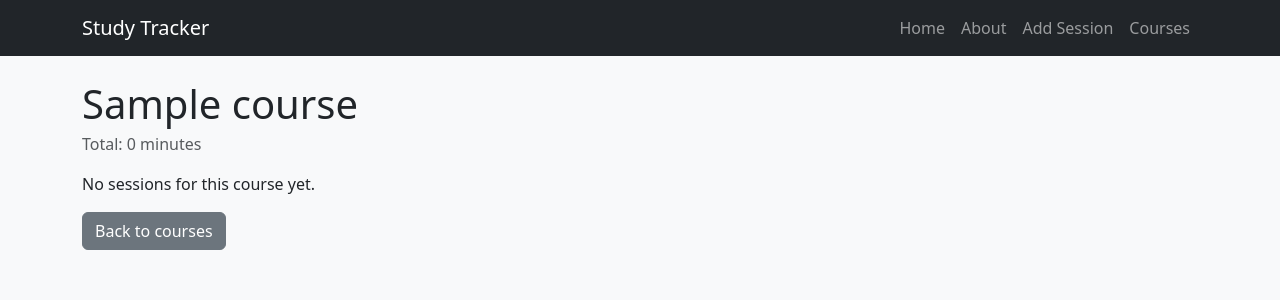
After one commit to xbeeso/study-tracker, a Django app: page /courses/1/ in a window 1280 px wide. The commit adds this page. Shown: the top 300 px of the page. Run offline with Django 5.2, Linux system fonts and the light colour scheme; tables that the repository leaves empty hold one stand-in row (values such as "Sample post"); data that the repository does not hold is empty.

Commit message:
Add courses list and course detail pages

```diff
--- a/tracker/templates/tracker/base.html
+++ b/tracker/templates/tracker/base.html
@@ -17,7 +17,8 @@
                 {# 'home' and 'about' are the name= values from urls.py. #}
                 <a class="nav-link" href="{% url 'home' %}">Home</a>
                 <a class="nav-link" href="{% url 'about' %}">About</a>
-                                <a class="nav-link" href="{% url 'add_session' %}">Add Session</a>
+                <a class="nav-link" href="{% url 'add_session' %}">Add Session</a>
+                <a class="nav-link" href="{% url 'course_list' %}">Courses</a>
             </div>
         </div>
     </nav>
--- /dev/null
+++ b/tracker/templates/tracker/course_detail.html
@@ -0,0 +1,33 @@
+{% extends "tracker/base.html" %}
+
+{% block title %}{{ course.name }}{% endblock %}
+
+{% block content %}
+    <h1 class="mb-1">{{ course.name }}</h1>
+    <p class="text-muted mb-3">Total: {{ total_minutes }} minutes</p>
+
+    {% if sessions %}
+        <table class="table table-striped bg-white">
+            <thead>
+                <tr>
+                    <th>Date</th>
+                    <th>Minutes</th>
+                    <th>Note</th>
+                </tr>
+            </thead>
+            <tbody>
+                {% for session in sessions %}
+                    <tr>
+                        <td>{{ session.day }}</td>
+                        <td>{{ session.minutes }}</td>
+                        <td>{{ session.note }}</td>
+                    </tr>
+                {% endfor %}
+            </tbody>
+        </table>
+    {% else %}
+        <p>No sessions for this course yet.</p>
+    {% endif %}
+
+    <a href="{% url 'course_list' %}" class="btn btn-secondary">Back to courses</a>
+{% endblock %}
--- a/tracker/templates/tracker/home.html
+++ b/tracker/templates/tracker/home.html
@@ -21,7 +21,10 @@
         {% for session in sessions %}
         <tr>
             <td>{{ session.day }}</td>
-                        <td>{{ session.course.name }}</td>
+            <td>
+                {# Link to this session's course page: session -> its course -> its number. #}
+                <a href="{% url 'course_detail' session.course.pk %}">{{ session.course.name }}</a>
+            </td>
             <td>{{ session.minutes }}</td>
             <td>{{ session.note }}</td>
         </tr>
--- a/tracker/urls.py
+++ b/tracker/urls.py
@@ -10,4 +10,9 @@ urlpatterns = [
     path("about/", views.about, name="about"),
         # "add/" = the page with the add-session form.
     path("add/", views.add_session, name="add_session"),
+        path("courses/", views.course_list, name="course_list"),
+    # <int:pk> = a number in the address. Django passes it to the view as "pk".
+    path("courses/<int:pk>/", views.course_detail, name="course_detail"),
+
+
 ]
--- a/tracker/views.py
+++ b/tracker/views.py
@@ -1,7 +1,8 @@
-from django.shortcuts import redirect, render
+from django.db.models import Count, Sum
+from django.shortcuts import get_object_or_404, redirect, render
 
 from .forms import SessionForm
-from .models import Session
+from .models import Course, Session
 
 
 def home(request):
@@ -33,3 +34,26 @@ def add_session(request):
     # We reach here when the page is first opened,
     # OR when the form had errors (it then shows the error messages).
     return render(request, "tracker/add_session.html", {"form": form})
+
+
+def course_list(request):
+    """Courses page: every course with how many sessions it has."""
+    # annotate() adds a new value to each course: the number of its sessions.
+    # It's our sessions_count() loop from day 2, done by the database for every course.
+    courses = Course.objects.annotate(session_count=Count("sessions")).order_by("name")
+    return render(request, "tracker/course_list.html", {"courses": courses})
+
+
+def course_detail(request, pk):
+    """One course's page: its sessions and its total time."""
+    # Find the course with this number. If it doesn't exist, show a 404 page instead of crashing.
+    course = get_object_or_404(Course, pk=pk)
+    # Only THIS course's sessions (thanks to related_name="sessions" in models.py).
+    sessions = course.sessions.order_by("-day")
+    # Add up all the minutes. "or 0": if there are no sessions, Sum gives None (nothing).
+    total_minutes = sessions.aggregate(total=Sum("minutes"))["total"] or 0
+    return render(request, "tracker/course_detail.html", {
+        "course": course,
+        "sessions": sessions,
+        "total_minutes": total_minutes,
+    })
```
Also changed, not shown: tracker/templates/tracker/course_list.html (added, +24 -0 lines), tracker/models.py (line endings or trailing spaces). Lines whose indentation alone changed are shown as unchanged.
